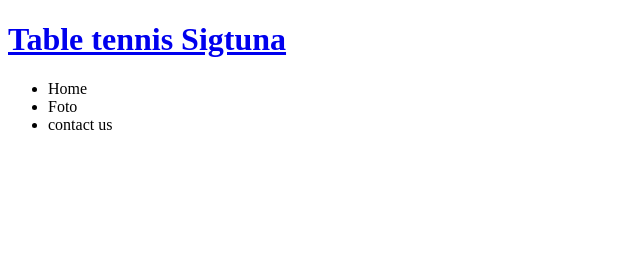
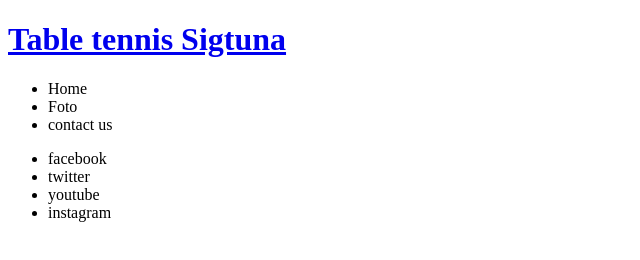
Before and after one commit to SamGree/ping-pong, a plain HTML site: page index.html in a window 1280 px wide. Shown: the whole page, without its empty margins (0-640 px from the left). Drawn offline with Linux system fonts and the light colour scheme.

Commit message:
add social media to footer

```diff
--- a/index.html
+++ b/index.html
@@ -18,9 +18,22 @@
 
    </header>
 
-   <main></main>
+   <main>
 
 
-   <footer></footer>
+
+
+   </main>
+
+
+   <footer>
+  <ul>
+    <li>facebook</li>
+    <li>twitter</li>
+    <li>youtube</li>
+    <li>instagram</li>
+  </ul>
+
+   </footer>
 </body>
 </html>
```
